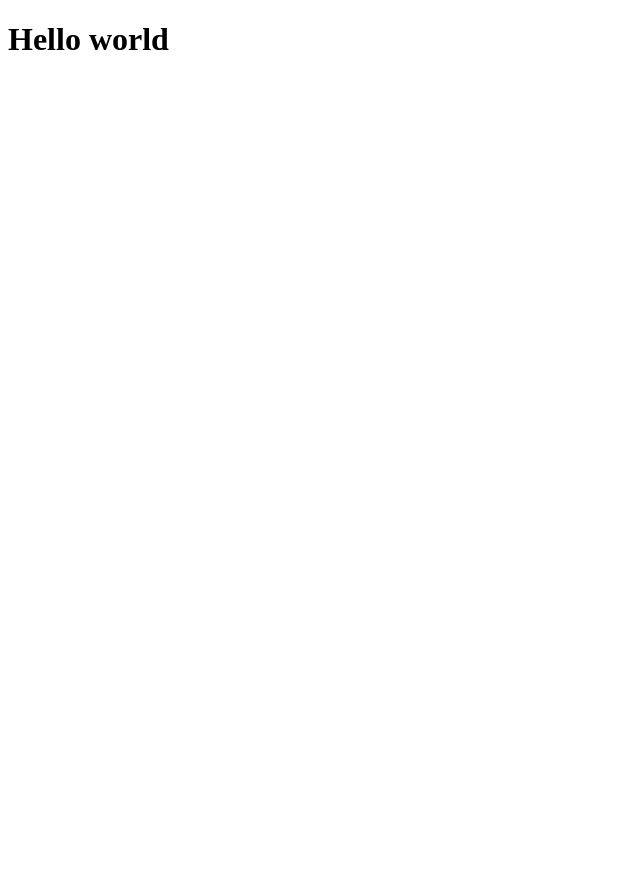
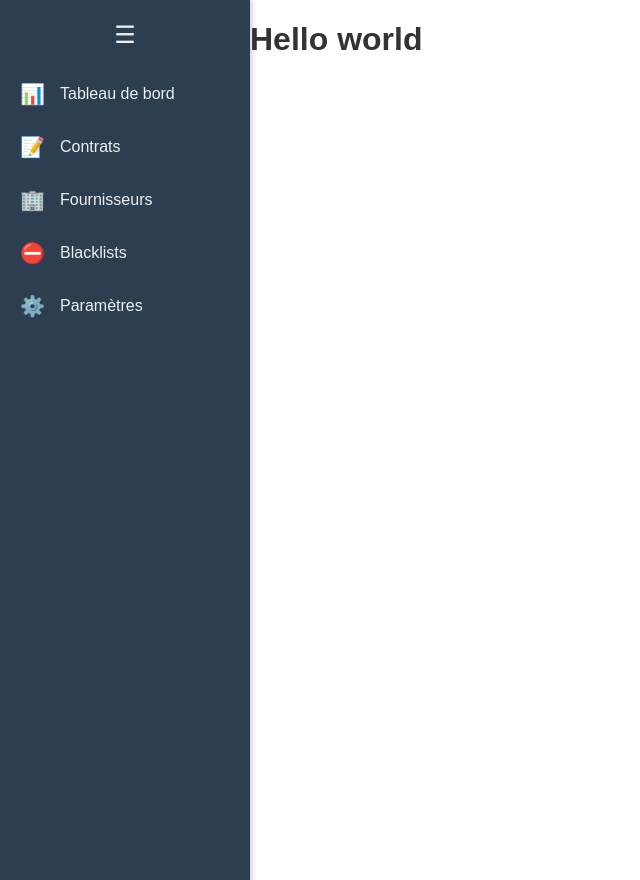
Before and after one commit to Soupmy/contrats, a Django app: page / in a window 1280 px wide. Before the commit the part shown is almost empty. Shown: the whole page, without its empty margins (0-640 px from the left). Run offline with Django 5.2, Linux system fonts and the light colour scheme.

Commit message:
sidebar
sidebar fonctionnelle, reste modif sur le style et changer les icones surtout

```diff
--- /dev/null
+++ b/gestion_contrats/contracts/static/contracts/sidebar.css
@@ -0,0 +1,114 @@
+/* Style de base pour la sidebar */
+.sidebar {
+  height: 100%;
+  width: 250px;
+  position: fixed;
+  top: 0;
+  left: 0;
+  background-color: #2c3e50;
+  overflow-x: hidden;
+  transition: 0.3s;
+  padding-top: 20px;
+  box-shadow: 2px 0 5px rgba(0, 0, 0, 0.2);
+  z-index: 1000;
+}
+
+/* Style pour la sidebar en mode réduit */
+.sidebar.collapsed {
+  width: 60px;
+}
+
+/* Style link */
+.sidebar ul {
+  list-style-type: none;
+  padding: 0;
+  margin: 0;
+}
+
+.sidebar li {
+  margin-bottom: 5px;
+}
+
+.sidebar li a {
+  padding: 12px 15px;
+  text-decoration: none;
+  font-size: 16px;
+  color: #ecf0f1;
+  display: flex;
+  align-items: center;
+  transition: 0.3s;
+  white-space: nowrap;
+}
+
+/* Animation hover link */
+.sidebar li a:hover {
+  background-color: #34495e;
+  color: green;
+}
+
+/* Style toggle */
+.toggle-btn {
+  display: block;
+  margin: 0 auto 20px auto;
+  background: none;
+  border: none;
+  color: #ecf0f1;
+  font-size: 24px;
+  cursor: pointer;
+  transition: 0.3s;
+  text-align: center;
+  width: 100%;
+}
+
+.toggle-btn:hover {
+  color: green;
+}
+
+/* Style icon */
+.sidebar .icon {
+  font-size: 20px;
+  min-width: 35px;
+  display: inline-block;
+  text-align: center;
+}
+
+/* Style text link */
+.sidebar .link-text {
+  margin-left: 10px;
+  transition: opacity 0.3s;
+  display: inline-block;
+}
+
+/* hide text, display icons mode réduit */
+.sidebar.collapsed .link-text {
+  display: none;
+}
+
+/* Élément actif */
+.sidebar li a.active {
+  background-color: #34495e;
+  color: #3498db;
+}
+
+/* Eviter la superposition entre le content de la page et la sidebar */
+body {
+  margin-left: 60px; /* Valeur minimale de la sidebar */
+  transition: margin-left 0.3s;
+}
+
+body.sidebar-expanded {
+  margin-left: 250px;
+}
+
+/* Tooltips pour le mode réduit */
+.sidebar.collapsed li a:hover::after {
+  content: attr(data-title);
+  position: absolute;
+  left: 60px;
+  background-color: #34495e;
+  color: #ecf0f1;
+  padding: 8px 12px;
+  border-radius: 4px;
+  white-space: nowrap;
+  z-index: 1002;
+}
--- /dev/null
+++ b/gestion_contrats/contracts/static/contracts/style.css
@@ -0,0 +1,9 @@
+body {
+    font-family: Montserrat, sans-serif;
+    background-color: #ffffff;
+    margin: 0px;
+}
+
+h1 {
+    color: #333;
+}
--- a/gestion_contrats/contracts/templates/contracts/page1.html
+++ b/gestion_contrats/contracts/templates/contracts/page1.html
@@ -3,8 +3,15 @@
 <head>
     <meta charset="UTF-8">
     <title>Dashboard</title>
+
+    {% load static %}  <!-- charger le css -->
+    <link rel="stylesheet" href="{% static 'contracts/style.css' %}">
+    <link rel="stylesheet" href="{% static 'contracts/sidebar.css' %}">
+
 </head>
 <body>
     <h1>Hello world</h1>
+    {% include 'contracts/sidebar.html' %}
+
 </body>
 </html>
--- /dev/null
+++ b/gestion_contrats/contracts/templates/contracts/sidebar.html
@@ -0,0 +1,64 @@
+<div id="sidebar" class="sidebar">
+    <button class="toggle-btn" onclick="toggleSidebar()">☰</button>
+    <ul>
+        <li>
+            <a href="#" data-title="Tableau de bord">
+                <span class="icon">📊</span>
+                <span class="link-text">Tableau de bord</span>
+            </a>
+        </li>
+        <li>
+            <a href="#" data-title="Contrats">
+                <span class="icon">📝</span>
+                <span class="link-text">Contrats</span>
+            </a>
+        </li>
+        <li>
+            <a href="#" data-title="Fournisseurs">
+                <span class="icon">🏢</span>
+                <span class="link-text">Fournisseurs</span>
+            </a>
+        </li>
+        <li>
+            <a href="#" data-title="Blacklists">
+                <span class="icon">⛔</span>
+                <span class="link-text">Blacklists</span>
+            </a>
+        </li>
+        <li>
+            <a href="#" data-title="Paramètres">
+                <span class="icon">⚙️</span>
+                <span class="link-text">Paramètres</span>
+            </a>
+        </li>
+    </ul>
+</div>
+
+<script>
+function toggleSidebar() {
+    const sidebar = document.querySelector('.sidebar');
+    const body = document.body;
+
+    sidebar.classList.toggle('collapsed');
+    body.classList.toggle('sidebar-expanded');
+
+    // On sauvegarde l'état dans localStorage pour le conserver entre les pages
+    const isCollapsed = sidebar.classList.contains('collapsed');
+    localStorage.setItem('sidebarCollapsed', isCollapsed);
+}
+
+// Au chargement de la page, on récupère l'état sauvegardé
+document.addEventListener('DOMContentLoaded', function() {
+    const sidebar = document.querySelector('.sidebar');
+    const body = document.body;
+    const isCollapsed = localStorage.getItem('sidebarCollapsed') === 'true';
+
+    if (isCollapsed) {
+        sidebar.classList.add('collapsed');
+        body.classList.remove('sidebar-expanded');
+    } else {
+        sidebar.classList.remove('collapsed');
+        body.classList.add('sidebar-expanded');
+    }
+});
+</script>
--- a/gestion_contrats/gestion_contrats/settings.py
+++ b/gestion_contrats/gestion_contrats/settings.py
@@ -123,8 +123,12 @@ USE_TZ = True
 
 # Static files (CSS, JavaScript, Images)
 # https://docs.djangoproject.com/en/5.1/howto/static-files/
+import os
 
 STATIC_URL = 'static/'
+STATICFILES_DIRS = [
+    os.path.join(BASE_DIR, "static"),
+]
 
 # Default primary key field type
 # https://docs.djangoproject.com/en/5.1/ref/settings/#default-auto-field
```
